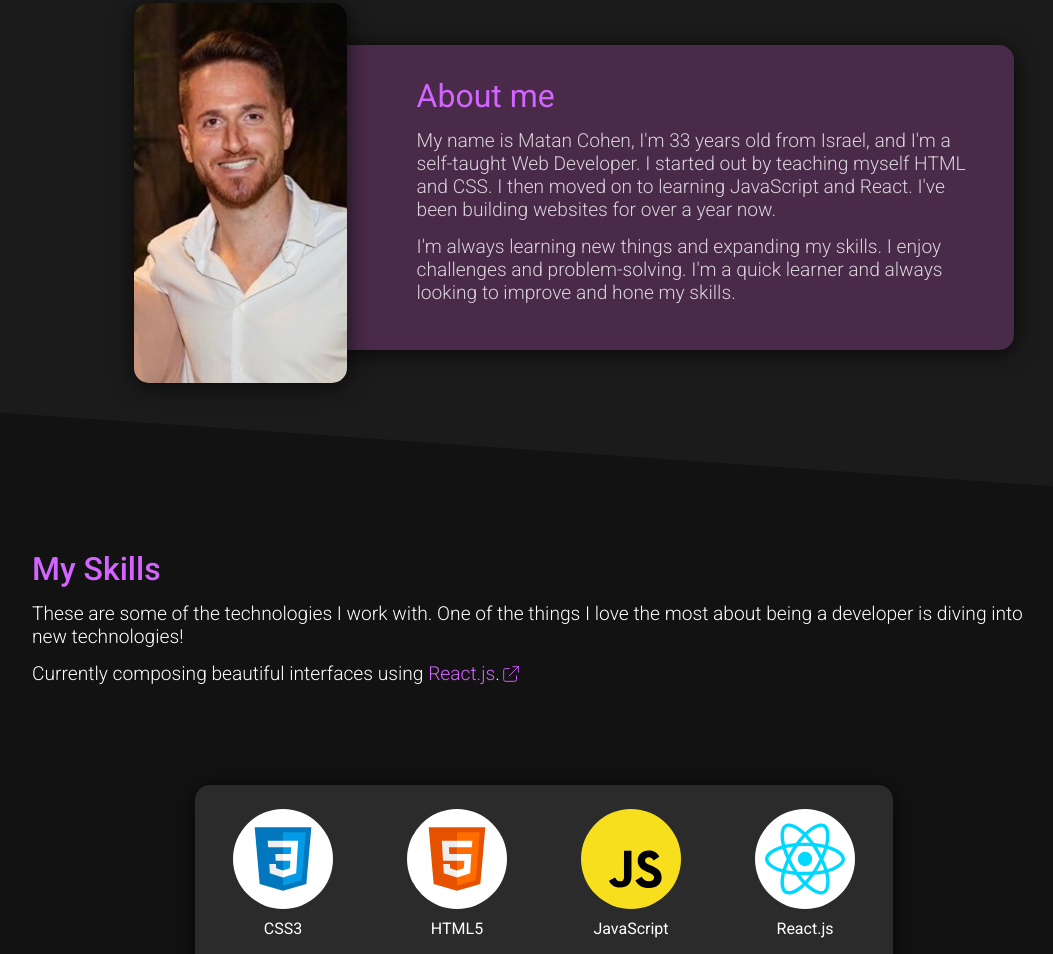
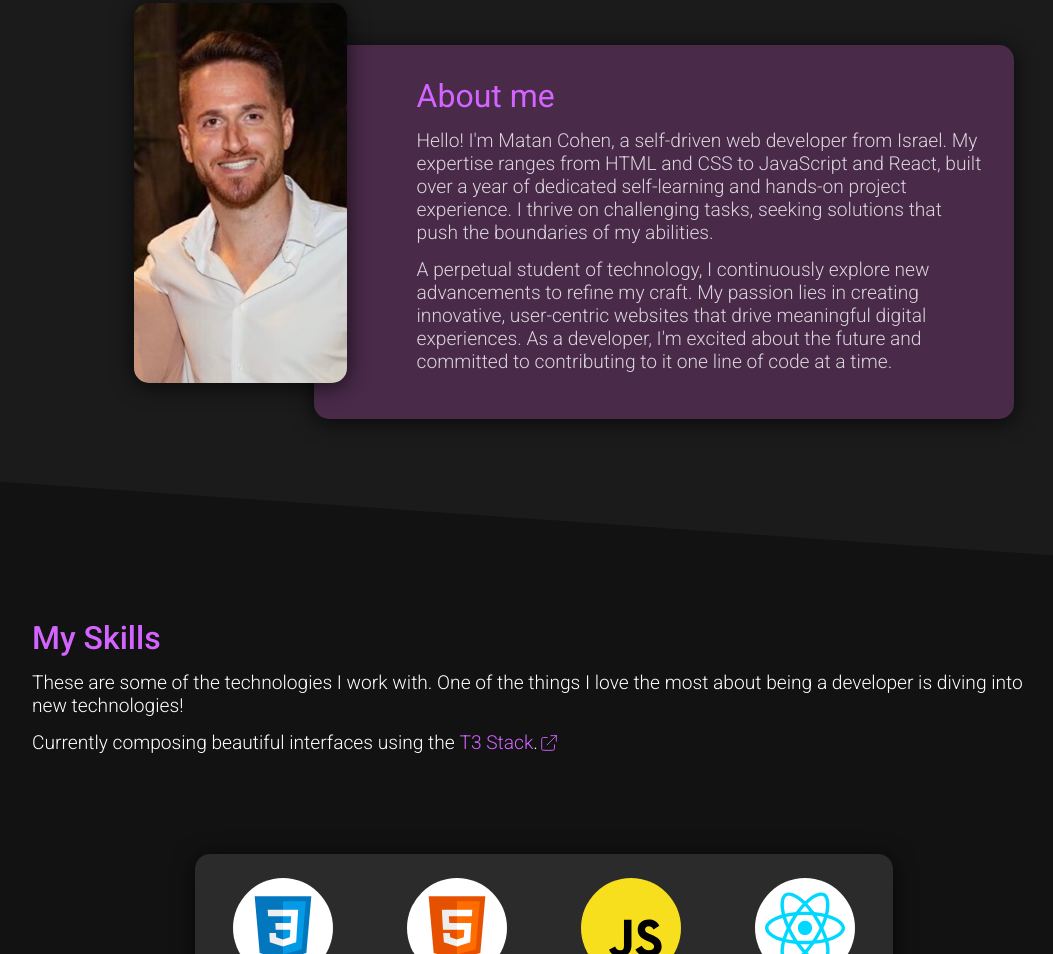
Before and after one commit to matanc24/portfolio, a website built with Vite: page index.html in a window 1280 px wide. Shown: the part 955-1909 px from the top of the page, without its empty margins (96-1149 px from the left). Built offline with nearby package versions, Linux system fonts and the light colour scheme.

Commit message:
updated about me

```diff
--- a/index.html
+++ b/index.html
@@ -191,16 +191,15 @@
               <div class="about-me__text" translate="yes">
                 <h2>About me</h2>
                 <p>
-                  My name is Matan Cohen, I'm 33 years old from Israel, and I'm
-                  a self-taught Web Developer. I started out by teaching myself
-                  HTML and CSS. I then moved on to learning JavaScript and
-                  React. I've been building websites for over a year now.
+                  Hello! I'm Matan Cohen, a self-driven web developer from Israel.
+                  My expertise ranges from HTML and CSS to JavaScript and React, built over a year of dedicated self-learning and hands-on project experience.
+                  I thrive on challenging tasks, seeking solutions that push the boundaries of my abilities.
                 </p>
 
                 <p>
-                  I'm always learning new things and expanding my skills. I
-                  enjoy challenges and problem-solving. I'm a quick learner and
-                  always looking to improve and hone my skills.
+                  A perpetual student of technology, I continuously explore new advancements to refine my craft.
+                  My passion lies in creating innovative, user-centric websites that drive meaningful digital experiences.
+                  As a developer, I'm excited about the future and committed to contributing to it one line of code at a time.
                 </p>
                 <p></p>
               </div>
@@ -220,10 +219,10 @@
           </p>
 
           <p>
-            Currently composing beautiful interfaces using
+            Currently composing beautiful interfaces using the
             <span
-              ><a href="https://reactjs.org/" target="_blank" translate="no"
-                >React.js<span>.</span>
+              ><a href="https://create.t3.gg/" target="_blank" translate="no"
+                >T3 Stack<span>.</span>
                 <svg class="redir__icon">
                   <use href="./img/icons.svg#external-link"></use>
                 </svg> </a
```
